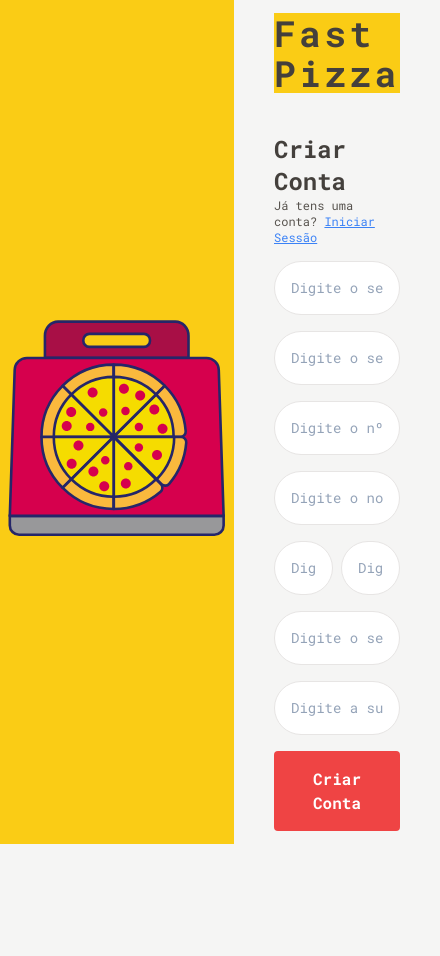
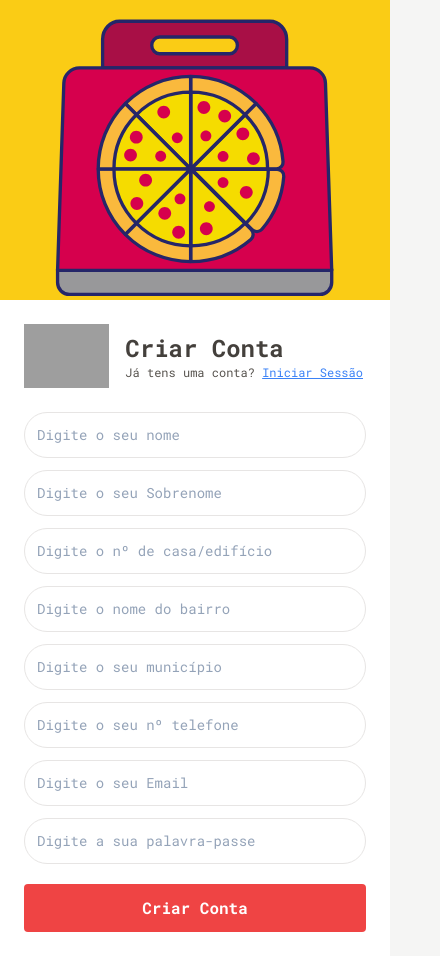
Before and after one commit to Gustavo-Alex-AC/FAST-PIZZA, a React (Vite) app: page /user in a window 390 px wide. Shown: the whole page, 440 px wide, since content can reach past the window. Before the commit the page ends 844 px from the top, so only its background shows below. Built offline with nearby package versions, Linux system fonts and the light colour scheme; grey boxes are pictures that could not be loaded; the HTML template or start-up script is replaced by a standard one.

Commit message:
cadastro responsive

```diff
--- a/src/features/user/CreateUser.jsx
+++ b/src/features/user/CreateUser.jsx
@@ -3,6 +3,7 @@ import { Link, useNavigate } from "react-router-dom";
 
 import Lottie from "lottie-react";
 import animacao from "../../assets/pizza-delivery.json";
+import logoWhite from "../../assets/logo.svg";
 
 import axios from "axios";
 
@@ -73,33 +74,36 @@ function CreateUser() {
   };
 
   return (
-    <div className="flex w-full">
-      <div className="flex h-screen w-3/5 items-center justify-center bg-yellow-400">
+    <div className="flex flex-col sm:flex-row w-full min-h-screen">
+  {/* Div da animação */}
+  <div className="flex w-full sm:w-3/5 items-center justify-center bg-yellow-400 h-[300px] sm:h-screen">
     <Lottie
       style={{ width: 300, height: 300 }}
       animationData={animacao}
-          loop={true}
+      loop
     />
   </div>
 
-      <div>
+  {/* Formulário */}
+  <div className="flex w-full sm:w-2/5 items-center justify-center bg-white p-6 sm:p-10">
     <form
       onSubmit={handleSubmit}
-          className="flex h-screen flex-col justify-center p-10"
+      className="w-full max-w-md flex flex-col"
     >
-          <Link
-            to="/"
-            className="mb-10 w-auto bg-yellow-400 text-4xl font-bold tracking-widest"
-          >
-            Fast Pizza
+      <div className="flex gap-4 items-center mb-6">
+        <Link to="/" className="w-auto">
+          <img src={logoWhite} alt="Logo" className="h-16" />
         </Link>
+        <div>
           <h1 className="text-2xl font-bold">Criar Conta</h1>
-          <p className="mb-4 text-xs text-stone-600 md:text-base">
+          <p className="text-xs text-stone-600 md:text-sm">
             Já tens uma conta?{" "}
             <Link to="/" className="text-blue-500 underline">
               Iniciar Sessão
             </Link>
           </p>
+        </div>
+      </div>
 
       <input
         type="text"
@@ -108,7 +112,7 @@ function CreateUser() {
         value={form.nome}
         onChange={handleChange}
         required
-            className="input mb-4 w-full p-4"
+        className="input mb-3 w-full p-3"
       />
       <input
         type="text"
@@ -117,9 +121,8 @@ function CreateUser() {
         value={form.sobrenome}
         onChange={handleChange}
         required
-            className="input mb-4 w-full p-4"
+        className="input mb-3 w-full p-3"
       />
-          <div className="grid grid-rows-2">
       <input
         type="text"
         name="casa"
@@ -127,7 +130,7 @@ function CreateUser() {
         value={form.casa}
         onChange={handleChange}
         required
-              className="input mb-4 w-full p-4"
+        className="input mb-3 w-full p-3"
       />
       <input
         type="text"
@@ -136,9 +139,9 @@ function CreateUser() {
         value={form.bairro}
         onChange={handleChange}
         required
-              className="input mb-4 w-full p-4"
+        className="input mb-3 w-full p-3"
       />
-            <div className="grid grid-cols-2 gap-2">
+      <div className="grid grid-cols-1 sm:grid-cols-2 gap-3">
         <input
           type="text"
           name="municipio"
@@ -146,7 +149,7 @@ function CreateUser() {
           value={form.municipio}
           onChange={handleChange}
           required
-                className="input mb-4 w-full p-4"
+          className="input w-full p-3"
         />
         <input
           type="text"
@@ -155,9 +158,8 @@ function CreateUser() {
           value={form.telefone}
           onChange={handleChange}
           required
-                className="input mb-4 w-full p-4"
+          className="input w-full p-3"
         />
-            </div>
       </div>
       <input
         type="email"
@@ -166,7 +168,7 @@ function CreateUser() {
         value={form.email}
         onChange={handleChange}
         required
-            className="input mb-4 w-full p-4"
+        className="input mt-3 mb-3 w-full p-3"
       />
       <input
         type="password"
@@ -175,18 +177,19 @@ function CreateUser() {
         value={form.senha}
         onChange={handleChange}
         required
-            className="input mb-4 w-full p-4"
+        className="input mb-5 w-full p-3"
       />
 
       <button
         type="submit"
-            className="w-auto rounded bg-red-500 p-4 text-center font-bold text-white"
+        className="w-full rounded bg-red-500 p-3 font-bold text-white hover:bg-red-600 transition"
       >
         Criar Conta
       </button>
     </form>
   </div>
 </div>
+
   );
 }
 
```
Lines whose indentation alone changed are shown as unchanged.
